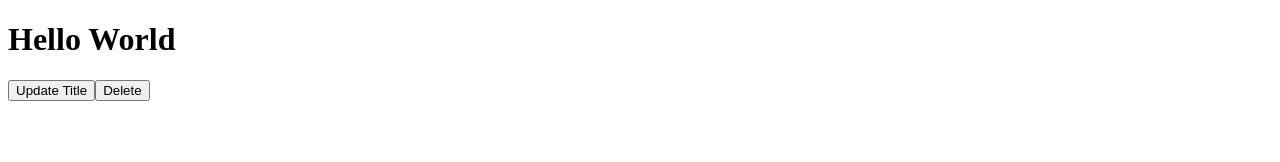
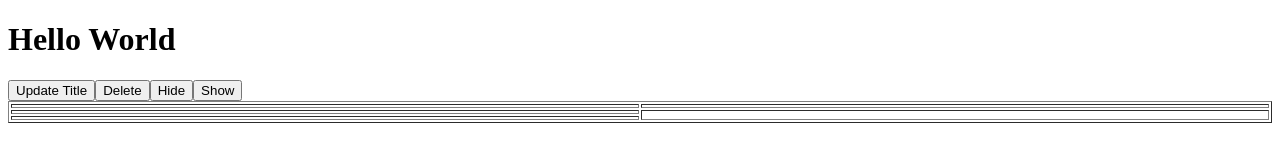
Before and after one commit to NastenaL/redux-app, a website with bundled scripts: page src/index.html in a window 1280 px wide. Built offline with nearby package versions, Linux system fonts and the light colour scheme.

Commit message:
added table.component

```diff
--- a/src/app/components/hello.component.js
+++ b/src/app/components/hello.component.js
@@ -1,5 +1,4 @@
 import { HelloActions } from "../store/actions/hello.actions";
-import { DeleteActions } from "../store/actions/delete.actions";
 import { HelloSelectors } from "../store/selectors/hello.selectors";
 
 export class HelloComponent {
@@ -22,7 +21,7 @@ export class HelloComponent {
 
     button.innerText = "Delete";
     button.addEventListener("click", () => {
-      this.#store.dispatch(DeleteActions.deleteText);
+      this.#store.dispatch(HelloActions.deleteText);
     });
 
     return button;
--- /dev/null
+++ b/src/app/components/table.component.js
@@ -0,0 +1,74 @@
+import { TableActions } from "../store/actions/table.actions";
+
+export class TableComponent {
+  #store = null;
+
+  constructor(store) {
+    this.#store = store;
+  }
+
+  renderTable() {
+    var tbl = document.createElement("table");
+    tbl.id = "mainTable";
+    tbl.style.width = "100%";
+    tbl.setAttribute("border", "1");
+    var tbdy = document.createElement("tbody");
+    for (var i = 0; i < 3; i++) {
+      var tr = document.createElement("tr");
+      for (var j = 0; j < 2; j++) {
+        if (i == 2 && j == 1) {
+          break;
+        } else {
+          var td = document.createElement("td");
+          td.appendChild(document.createTextNode("\u0020"));
+          i == 1 && j == 1 ? td.setAttribute("rowSpan", "2") : null;
+          tr.appendChild(td);
+        }
+      }
+      tbdy.appendChild(tr);
+    }
+
+    tbl.appendChild(tbdy);
+
+    return tbl;
+  }
+
+  renderHideButton() {
+    const button = document.createElement("button");
+
+    button.innerText = "Hide";
+    button.addEventListener("click", () => {
+      document.getElementById("mainTable").style.display = "none";
+      console.log(document.getElementById("mainTable"));
+      this.#store.dispatch(TableActions.hideTable);
+    });
+
+    return button;
+  }
+
+  renderButton() {
+    const button = document.createElement("button");
+
+    button.innerText = "Show";
+    button.addEventListener("click", () => {
+      document.getElementById("mainTable").style.display = "table";
+      console.log(document.getElementById("mainTable"));
+      this.#store.dispatch(TableActions.showTable);
+    });
+
+    return button;
+  }
+
+  render() {
+    const fragment = document.createDocumentFragment();
+    const table = this.renderTable();
+    const button = this.renderButton();
+    const hideButton = this.renderHideButton();
+
+    fragment.appendChild(hideButton);
+    fragment.appendChild(button);
+    fragment.appendChild(table);
+
+    return fragment;
+  }
+}
--- a/src/app/store/actions/delete.actions.js
+++ /dev/null
@@ -1,5 +0,0 @@
-const DELETE_TEXT = "";
-
-const deleteText = { type: DELETE_TEXT };
-
-export const DeleteActions = { deleteText };
--- a/src/app/store/actions/hello.actions.js
+++ b/src/app/store/actions/hello.actions.js
@@ -1,5 +1,9 @@
-const UPDATE_TEXT = '[Hello] Update Text';
+const UPDATE_TEXT = "[Hello] Update Text";
+
+const DELETE_TEXT = "";
 
 const updateText = { type: UPDATE_TEXT };
 
-export const HelloActions = { updateText };
+const deleteText = { type: DELETE_TEXT };
+
+export const HelloActions = { updateText, deleteText };
--- /dev/null
+++ b/src/app/store/actions/table.actions.js
@@ -0,0 +1,9 @@
+const SHOW_TABLE = "Show";
+
+const HIDE_TABLE = "Hide";
+
+const showTable = { type: SHOW_TABLE };
+
+const hideTable = { type: HIDE_TABLE };
+
+export const TableActions = { showTable, hideTable };
--- a/src/app/store/reducers/hello.reducer.js
+++ b/src/app/store/reducers/hello.reducer.js
@@ -1,4 +1,3 @@
-import { DeleteActions } from "../actions/delete.actions";
 import { HelloActions } from "../actions/hello.actions";
 
 const initialState = {
@@ -10,7 +9,7 @@ function helloReducer(state = initialState, action) {
     case HelloActions.updateText.type: {
       return { ...state, text: `Hello World ${new Date().toJSON()}` };
     }
-    case DeleteActions.deleteText.type: {
+    case HelloActions.deleteText.type: {
       return { ...state, text: `There is no title` };
     }
     default: {
--- a/src/app/store/reducers/index.js
+++ b/src/app/store/reducers/index.js
@@ -1,5 +1,7 @@
-import * as fromHello from './hello.reducer';
+import * as fromHello from "./hello.reducer";
+import * as fromTable from "./table.reducer";
 
 export const appReducers = {
   hello: fromHello.reducer,
+  table: fromTable.reducer,
 };
--- /dev/null
+++ b/src/app/store/reducers/table.reducer.js
@@ -0,0 +1,23 @@
+import { TableActions } from "../actions/table.actions";
+
+const initialState = {
+  text: "Hide",
+};
+
+function tableReducer(state = initialState, action) {
+  switch (action.type) {
+    case TableActions.hideTable.type: {
+      return { ...state, text: `Hide` };
+    }
+    case TableActions.showTable.type: {
+      return { ...state, text: `Show` };
+    }
+    default: {
+      return state;
+    }
+  }
+}
+
+export function reducer(state, action) {
+  return tableReducer(state, action);
+}
--- a/src/index.html
+++ b/src/index.html
@@ -1,12 +1,12 @@
 <!DOCTYPE html>
 <html lang="en">
-<head>
-    <meta charset="UTF-8">
-    <meta http-equiv="X-UA-Compatible" content="IE=edge">
-    <meta name="viewport" content="width=device-width, initial-scale=1.0">
+  <head>
+    <meta charset="UTF-8" />
+    <meta http-equiv="X-UA-Compatible" content="IE=edge" />
+    <meta name="viewport" content="width=device-width, initial-scale=1.0" />
     <title>Redux App</title>
-</head>
-<body>
+  </head>
+  <body>
     <script src="../dist/bundle.js"></script>
-</body>
+  </body>
 </html>
--- a/src/main.js
+++ b/src/main.js
@@ -1,17 +1,20 @@
 import { combineReducers, createStore } from "redux";
 import { HelloComponent } from "./app/components/hello.component";
+import { TableComponent } from "./app/components/table.component";
 import { appReducers } from "./app/store/reducers";
 
 function main() {
   const reducers = combineReducers(appReducers);
   const store = createStore(reducers);
   const helloComponent = new HelloComponent(store);
+  const tableComponent = new TableComponent(store);
 
   console.log(store);
 
   function render() {
     document.body.innerHTML = "";
     document.body.appendChild(helloComponent.render());
+    document.body.appendChild(tableComponent.render());
   }
 
   store.subscribe(render);
```
